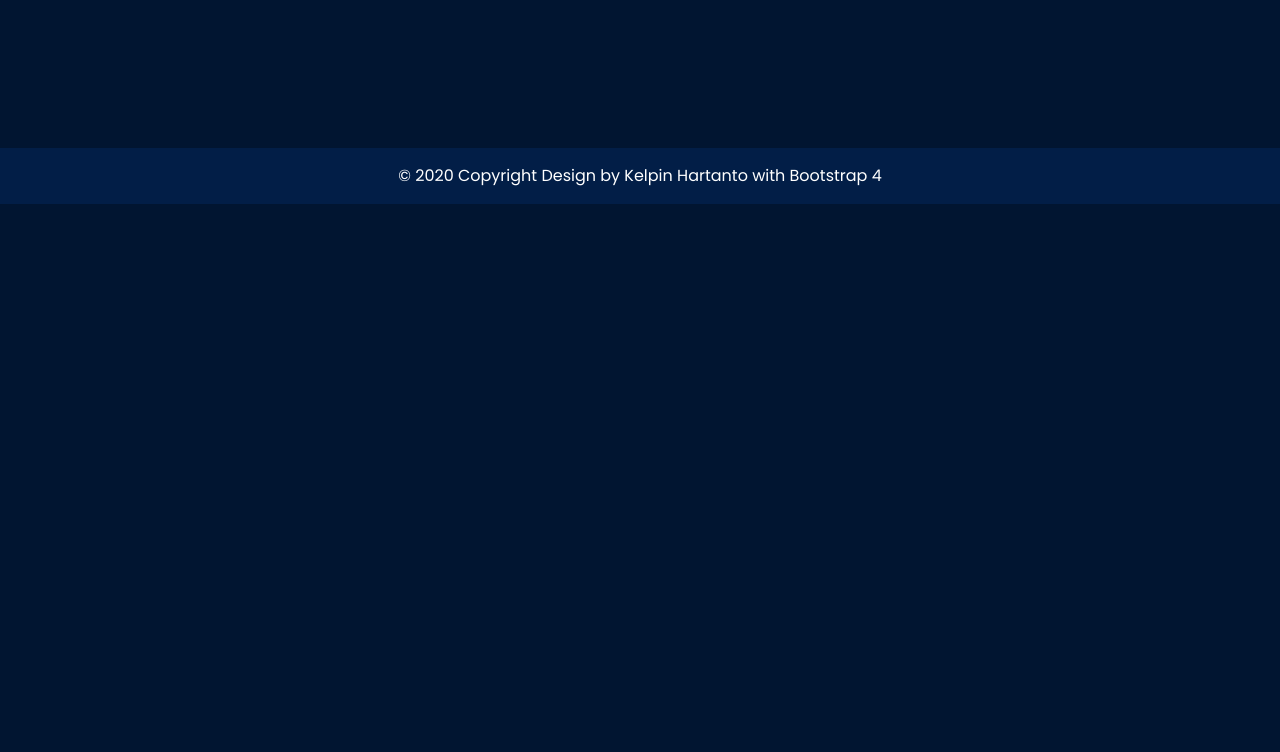
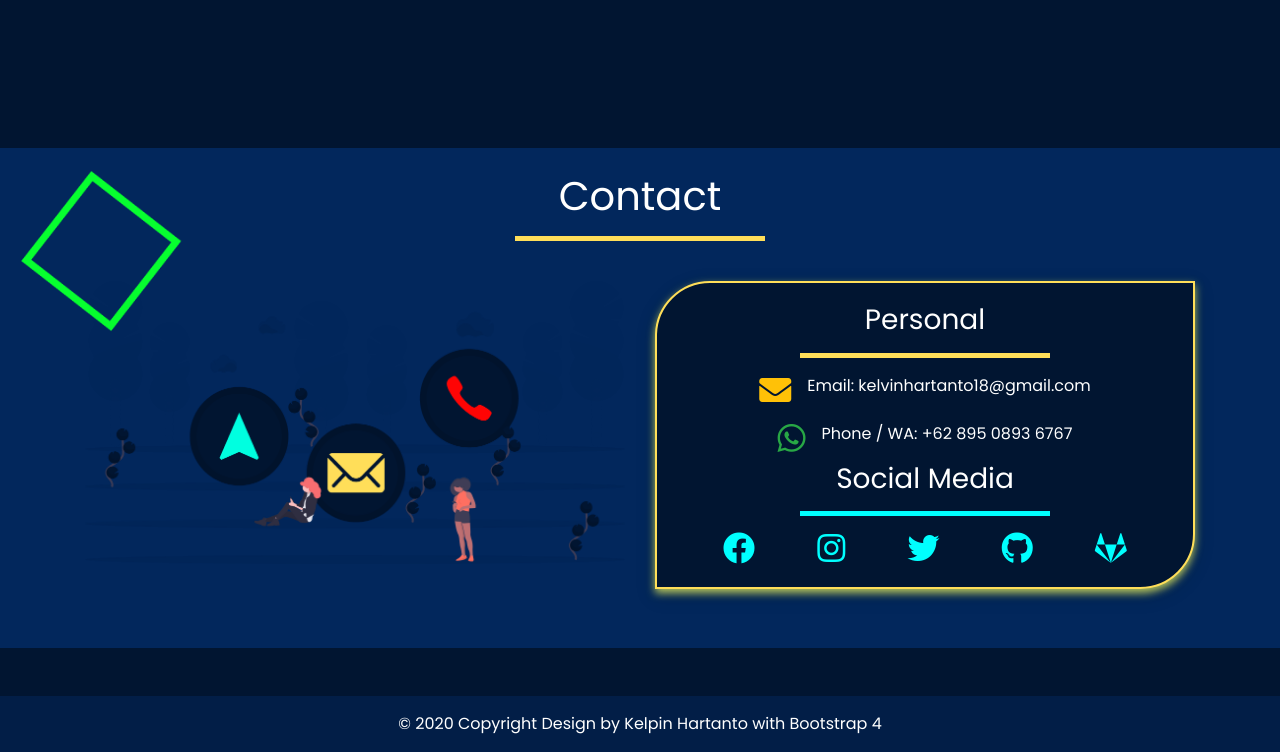
Before and after one commit to kelvinha/kelvinha.github.io, a plain HTML site: page index.html in a window 1280 px wide. Shown: the part 1700-2452 px from the top of the page. Before the commit the page ends 1904 px from the top, so only its background shows below. Drawn offline with Linux system fonts and the light colour scheme.

Commit message:
fix ver 1

```diff
--- a/css/custom.css
+++ b/css/custom.css
@@ -110,6 +110,23 @@ hr {
     min-height: 600px;
 }
 
+.contact {
+    min-height: 500px;
+    background-image: url('../images/Group\ 21.png');
+    background-size: cover;
+}
+
+.card.bg-kph-effect {
+    background-color: #011531;
+    border: 2px solid #FFDE59;
+    border-radius: 55px 0px 55px 0px;
+    box-shadow: 0 4px 8px 0 rgba(233, 243, 92, 0.8), 0 6px 20px 0 rgba(0, 0, 0, 0.19);
+}
+
+.text-aqua {
+    color: aqua;
+}
+
 .portofolio {
     background-image: url('../images/Group\ 9.png');
     color: white;
--- a/index.html
+++ b/index.html
@@ -10,9 +10,9 @@
       rel="stylesheet"
     />
     <link
-      href="https://stackpath.bootstrapcdn.com/font-awesome/4.7.0/css/font-awesome.min.css"
       rel="stylesheet"
-      integrity="sha384-wvfXpqpZZVQGK6TAh5PVlGOfQNHSoD2xbE+QkPxCAFlNEevoEH3Sl0sibVcOQVnN"
+      href="https://cdnjs.cloudflare.com/ajax/libs/font-awesome/5.15.1/css/all.min.css"
+      integrity="sha512-+4zCK9k+qNFUR5X+cKL9EIR+ZOhtIloNl9GIKS57V1MyNsYpYcUrUeQc9vNfzsWfV28IaLL3i96P9sdNyeRssA=="
       crossorigin="anonymous"
     />
     <title>Kelpin Hartanto - Portfolio</title>
@@ -45,9 +45,6 @@
             <a href="#SAT" class="nav-link page-scroll">Skill And Tools</a>
           </li>
           <li class="nav-item">
-            <a href="#portofolio" class="nav-link page-scroll">Certificate</a>
-          </li>
-          <li class="nav-item">
             <a href="#contact" class="nav-link page-scroll">Contact</a>
           </li>
         </ul>
@@ -65,10 +62,14 @@
               Graduated from Gunadarma University 2020, Jakarta. <br />
               Majoring in Bachelor Degree of System Information
             </p>
-            <a href="#" class="btn btn-warning">
+            <a href="#contact" class="btn btn-warning page-scroll">
               <i class="fa fa-envelope"></i> Contact Me</a
             >
-            <a href="#" class="btn btn-kph ml-4"
+            <a
+              href="documents/resume-kelpin-ver-3.pdf"
+              download
+              target="_blank"
+              class="btn btn-kph ml-4"
               ><i class="fa fa-file-pdf-o"></i> My Resume</a
             >
           </div>
@@ -91,10 +92,14 @@
               Information
             </p>
             <div class="row">
-              <a href="#" class="btn btn-warning">
+              <a href="#contact" class="btn btn-warning page-scroll">
                 <i class="fa fa-envelope"></i> Contact Me</a
               >
-              <a href="#" class="btn btn-kph ml-4"
+              <a
+                href="documents/resume-kelpin-ver-3.pdf"
+                download
+                target="_blank"
+                class="btn btn-kph ml-4"
                 ><i class="fa fa-file-pdf-o"></i> My Resume</a
               >
             </div>
@@ -239,6 +244,86 @@
         </div>
       </div>
     </section>
+    <section id="contact" class="contact mb-5">
+      <h1 class="text-center pt-4 text-white">Contact</h1>
+      <hr />
+      <div class="container pt-4">
+        <div class="row">
+          <div class="col-md-6 d-none d-sm-block" align="left">
+            <img src="images/logo/undraw2.png" class="img-fluid" alt="" />
+          </div>
+          <div class="col-md-6">
+            <div class="card bg-kph-effect">
+              <div class="card-body">
+                <div class="col-12 text-white">
+                  <h3 class="text-center">Personal</h3>
+                  <hr />
+                  <div class="d-flex justify-content-center">
+                    <i class="fa-2x fa fa-envelope text-warning"> </i>
+                    <p class="ml-3">Email: kelvinhartanto18@gmail.com</p>
+                  </div>
+                  <div class="d-flex mt-2 justify-content-center">
+                    <i class="fa-2x fab fa-whatsapp text-success"> </i>
+                    <a
+                      href="https://api.whatsapp.com/send?phone=6289508936767"
+                      title="whatsapp"
+                    >
+                      <p class="ml-3 text-white">
+                        Phone / WA: +62 895 0893 6767
+                      </p></a
+                    >
+                  </div>
+                  <h3 class="text-center">Social Media</h3>
+                  <hr style="color: aqua" />
+                  <div class="d-flex flex-row mt-2 justify-content-around">
+                    <div class="d-flex">
+                      <a
+                        href="https://www.facebook.com/kelvin.hartanto.54"
+                        title="facebook"
+                        target="_blank"
+                        ><i class="fa-2x text-aqua fab fa-facebook"></i
+                      ></a>
+                    </div>
+                    <div class="d-flex">
+                      <a
+                        href="https://www.instagram.com/kelvin.h18/"
+                        title="instagram"
+                        target="_blank"
+                        ><i class="fab fa-2x text-aqua fa-instagram"></i
+                      ></a>
+                    </div>
+                    <div class="d-flex">
+                      <a
+                        href="https://twitter.com/Kelvin18Kelvin"
+                        title="twitter"
+                        target="_blank"
+                        ><i class="fab fa-2x text-aqua fa-twitter"></i
+                      ></a>
+                    </div>
+                    <div class="d-flex">
+                      <a
+                        href="https://github.com/kelvinha"
+                        title="github"
+                        target="_blank"
+                        ><i class="fab fa-2x text-aqua fa-github"></i
+                      ></a>
+                    </div>
+                    <div class="d-flex">
+                      <a
+                        href="https://gitlab.com/kelvinha"
+                        title="gitlab"
+                        target="_blank"
+                        ><i class="fab fa-2x text-aqua fa-gitlab"></i
+                      ></a>
+                    </div>
+                  </div>
+                </div>
+              </div>
+            </div>
+          </div>
+        </div>
+      </div>
+    </section>
     <footer>
       <div
         class="footer-copyright text-center py-3 text-white"
```
Also changed, not shown: images/Group 21.png (added), images/logo/undraw2.png (added), 1 other file.
